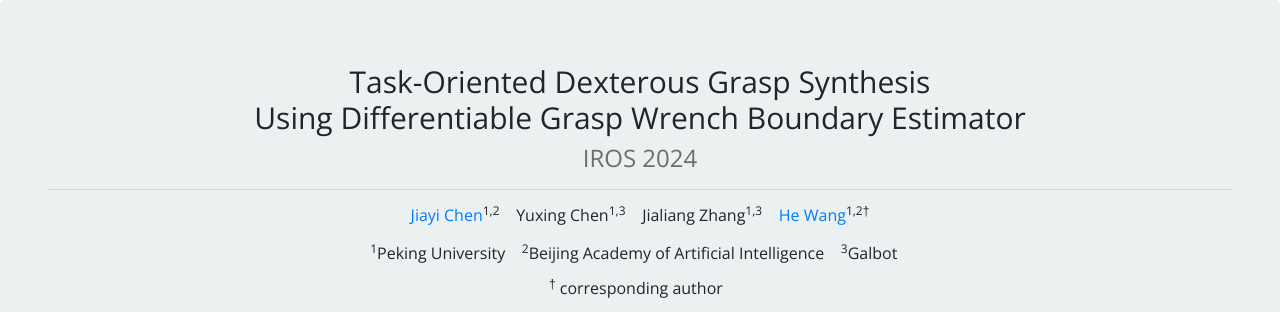
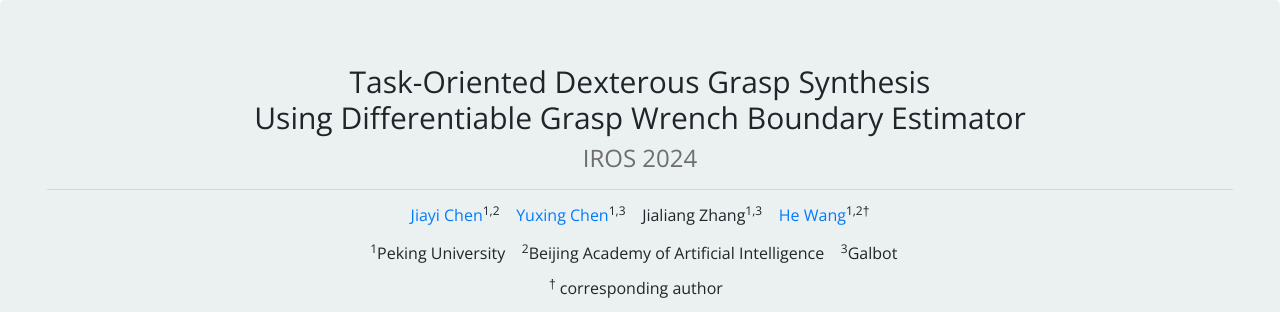
Before and after one commit to JYChen18/TaskDexGraspWeb, a plain HTML site: page index.html in a window 1280 px wide. Shown: the top 312 px of the page. Drawn offline with nearby package versions, Linux system fonts and the light colour scheme.

Commit message:
add personal page for yuxing

```diff
--- a/index.html
+++ b/index.html
@@ -29,7 +29,7 @@
           <hr>
           <h6>
             <a href="https://jychen18.github.io/">Jiayi Chen</a><sup>1,2</sup>&nbsp; &nbsp;
-            Yuxing Chen<sup>1,3</sup>&nbsp; &nbsp;
+            <a href="https://chen01yx.github.io/">Yuxing Chen</a><sup>1,3</sup>&nbsp; &nbsp;
             Jialiang Zhang<sup>1,3</sup>&nbsp; &nbsp;
             <a href="https://hughw19.github.io/">He Wang</a><sup>1,2†</sup>
             <br>
```
